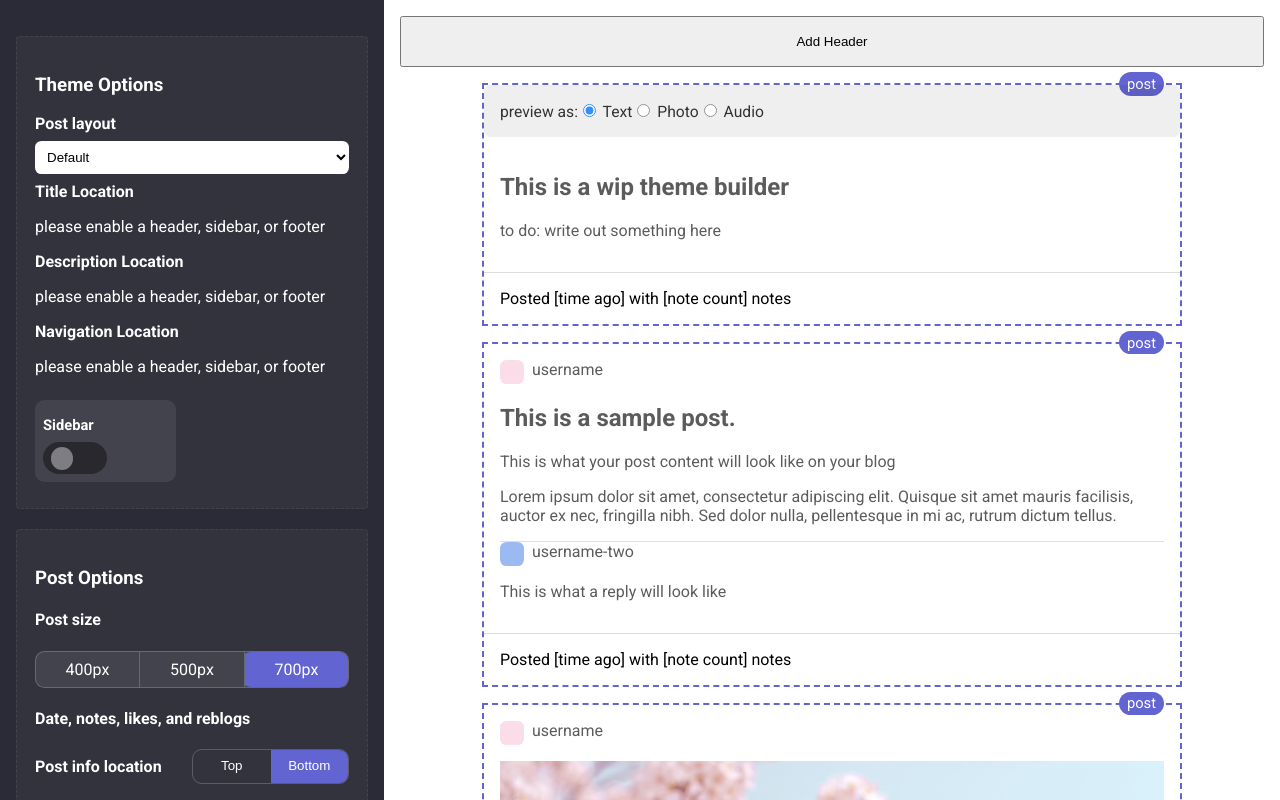
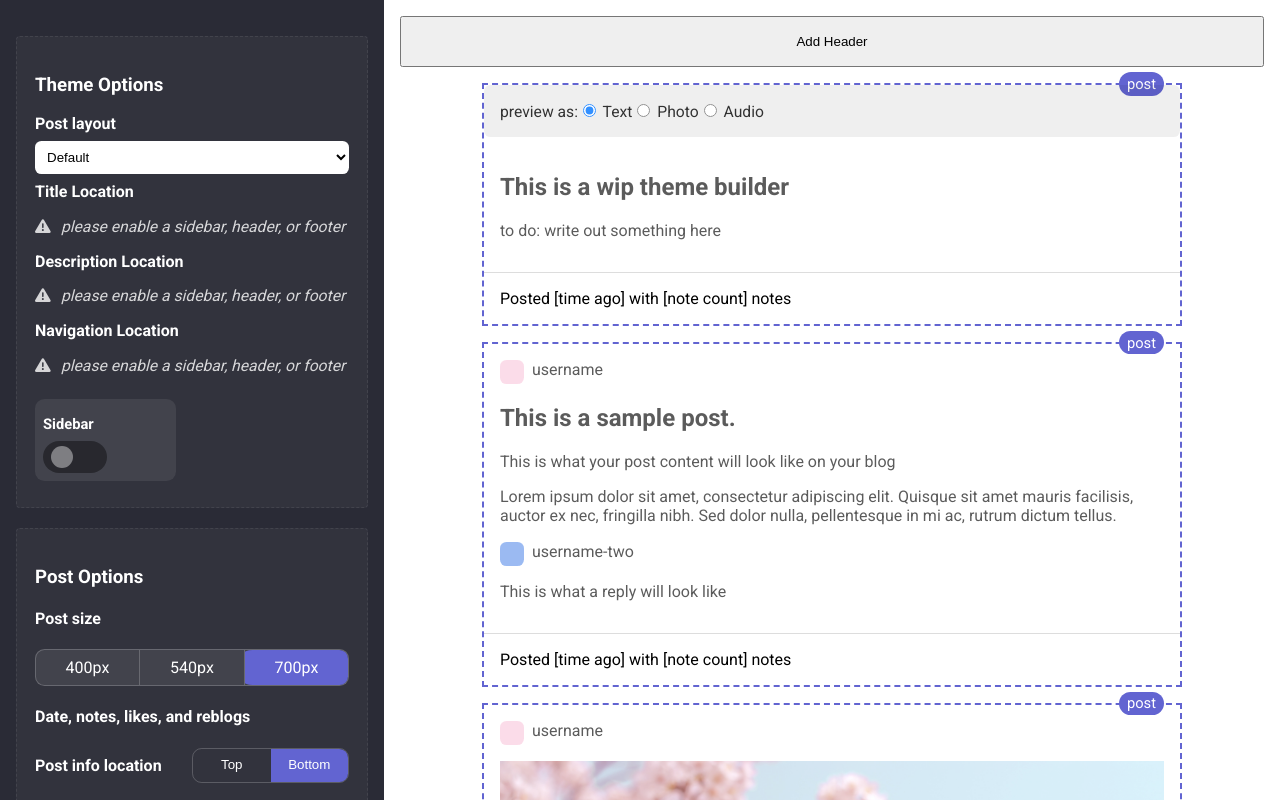
Before and after one commit to cornetespoir/build-a-theme, a React (Create React App) app: page / in a window 1280 px wide. Built offline with nearby package versions, Linux system fonts and the light colour scheme.

Commit message:
added disclaimer component styles

```diff
--- /dev/null
+++ b/src/components/Disclaimer.tsx
@@ -0,0 +1,16 @@
+import React, { } from "react"
+
+interface DisclaimerProps {
+    icon: string,
+    words: string
+}
+
+const Disclaimer = ({icon, words}:DisclaimerProps) => {
+    return (
+        <p className='disclaimer'>
+            <i className={icon}></i> {words}
+        </p>
+    )
+}
+
+export { Disclaimer }
--- a/src/components/preview/PostOptions.tsx
+++ b/src/components/preview/PostOptions.tsx
@@ -42,7 +42,7 @@ const PostOptions = () => {
             <h3>Post Options</h3>
             <h4>Post size</h4>
             {layout === 'grid' ?
-                <><p className='disclaimer'>Grid themes' post sizes are based on column count</p>
+                <><p className='disclaimer'><i className="fas fa-exclamation-triangle"></i> Grid post sizes are based on columns</p>
                     <div className={`select-size grids`}>
                         <input id="smallGrid" type="radio" value="small" name="postSize" checked={gridSize === "small"} onChange={(event) => changeSize(event, 'grid')} /><label htmlFor='smallGrid'><i></i> <span>2 columns</span></label>
                         <input id="medGrid" type="radio" value="medium" name="postSize" checked={gridSize === "medium"} onChange={(event) => changeSize(event, 'grid')} /> <label htmlFor="medGrid"><i></i> <span>3 columns</span></label>
@@ -51,7 +51,7 @@ const PostOptions = () => {
                 :
                 <div className={`select-size posts`}>
                     <input id="smallPost" type="radio" value="small" name="postSize" checked={postSize === "small"} onChange={(event) => changeSize(event, 'post')} /> <label htmlFor='smallPost'><i></i> <span>400px</span></label>
-                    <input id="medPost" type="radio" value="medium" name="postSize" checked={postSize === "medium"} onChange={(event) => changeSize(event, 'post')} /> <label htmlFor="medPost"><i></i>  <span>500px</span></label>
+                    <input id="medPost" type="radio" value="medium" name="postSize" checked={postSize === "medium"} onChange={(event) => changeSize(event, 'post')} /> <label htmlFor="medPost"><i></i>  <span>540px</span></label>
                     <input id="largePost" type="radio" value="large" name="postSize" checked={postSize === "large"} onChange={(event) => changeSize(event, 'post')} />  <label htmlFor="largePost"><i></i> <span>700px</span></label>
                 </div>
             }
--- a/src/components/preview/ThemeOptions.tsx
+++ b/src/components/preview/ThemeOptions.tsx
@@ -1,5 +1,6 @@
 import React, { ChangeEvent, useContext } from "react";
 import { ThemeContext } from "../../App";
+import { Disclaimer } from "../Disclaimer";
 
 const ThemeOptions = () => {
 
@@ -36,7 +37,7 @@ const ThemeOptions = () => {
                 <option value="grid">Grid</option>
             </select>
             <label htmlFor='backgroundColor'>Title Location</label>
-            {!footer && !header && !sidebar ? <p className='disclaimer'>please enable a header, sidebar, or footer</p>
+            {!footer && !header && !sidebar ? <Disclaimer icon="fas fa-exclamation-triangle" words="please enable a sidebar, header, or footer" />
                 :
                 <select name="title" id="title" onChange={(event) => changeLocation(event, 'title')}>
                     <option>Select a location for your title</option>
@@ -46,16 +47,17 @@ const ThemeOptions = () => {
             }
             <label htmlFor='backgroundColor'>Description Location</label>
 
-            {!footer && !header && !sidebar ? <p className='disclaimer'>please enable a header, sidebar, or footer</p>
+            {!footer && !header && !sidebar ? <Disclaimer icon="fas fa-exclamation-triangle" words="please enable a sidebar, header, or footer" />
                 :
                 <select name="description" id="description" onChange={(event) => changeLocation(event, 'description')}>
                     <option>Select a location for your Description</option>
                     {sidebar && <option value="sidebar">Sidebar</option>}
                     {header && <option value="header">Header</option>}
-                    {footer && <option value="footer">Footer</option>}        </select>
+                    {footer && <option value="footer">Footer</option>}
+                </select>
             }
             <label htmlFor='navLocation'>Navigation Location</label>
-            {!footer && !header && !sidebar ? <p className='disclaimer'>please enable a header, sidebar, or footer</p>
+            {!footer && !header && !sidebar ? <Disclaimer icon="fas fa-exclamation-triangle" words="please enable a sidebar, header, or footer" />
                 :
                 <select name="title" id="title" onChange={(event) => changeLocation(event, 'nav')}>
                     <option>Select a location for your main navigation</option>
--- a/src/index.css
+++ b/src/index.css
@@ -380,7 +380,7 @@ button {
 }
 
 .reblog-header:nth-of-type(2) {
-  border-top: 1px solid rgba(var(--black), .2);
+  border-top: 1px solid rgba(var(--black), .0);
 }
 
 .avatar {
@@ -649,3 +649,12 @@ select {
   border-radius:.4rem;
   background:white;
 }
+
+.disclaimer {
+  font-style: italic;
+  font-size:.98rem;
+  opacity:.8;
+}
+.disclaimer i {
+  padding-right: .4rem;
+}
```
Also changed, not shown: public/index.html (+1 -0 lines).
